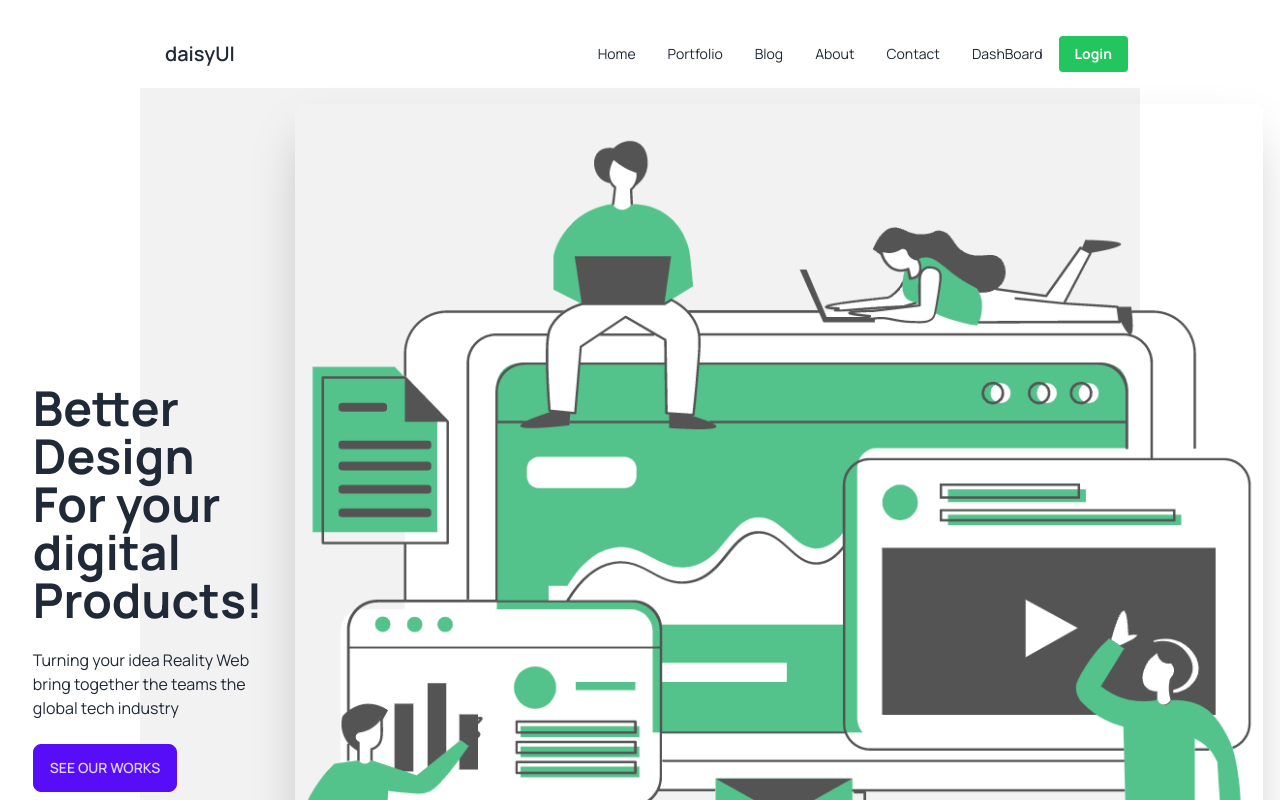
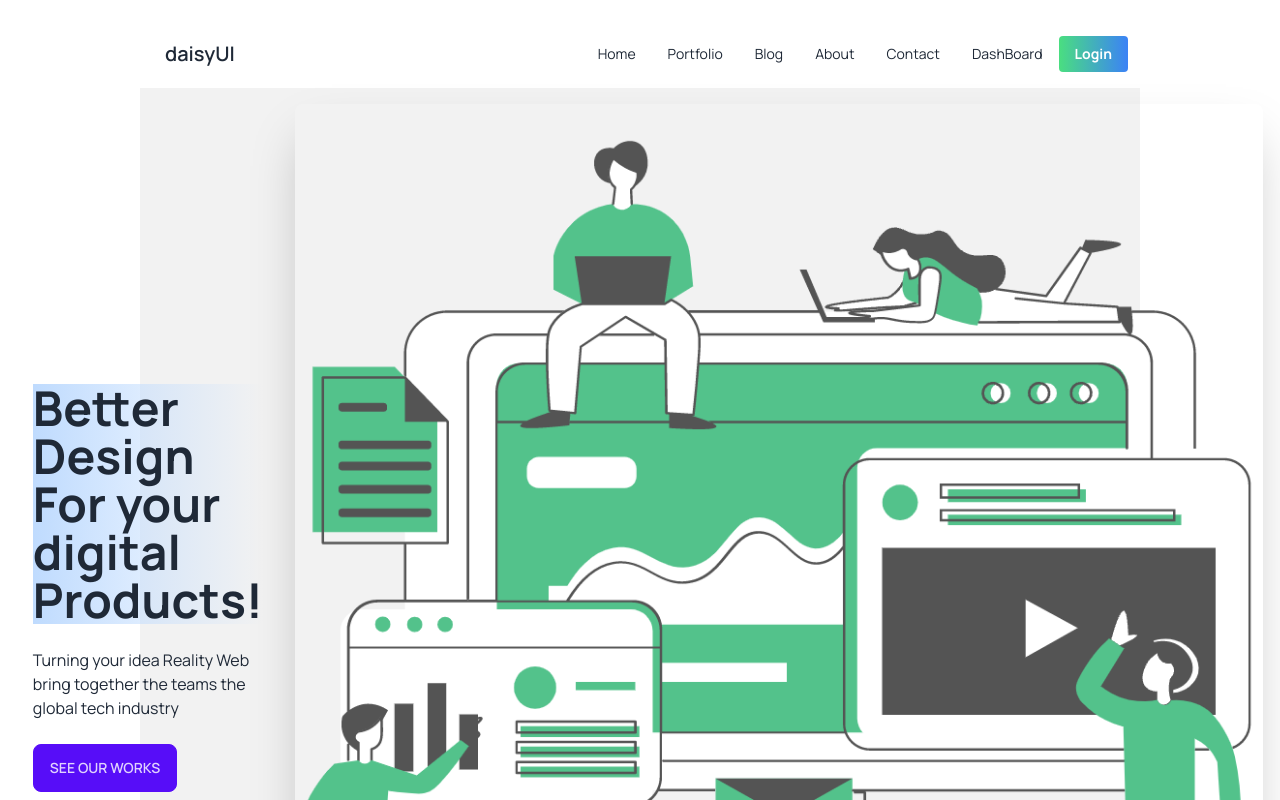
Before and after one commit to rakibulhasan933/super-blog, a Next.js app: page / in a window 1280 px wide. Shown: the top 800 px of the page. Built offline with nearby package versions, Linux system fonts and the light colour scheme.

Commit message:
[ADD] bg graient added

```diff
--- a/src/components/Hero.tsx
+++ b/src/components/Hero.tsx
@@ -8,7 +8,7 @@ function Hero() {
 				<div className="flex-col hero-content lg:flex-row-reverse">
 					<Image src="/hero.png" height={250} width={280} priority className="object-contain w-full rounded-lg shadow-2xl" alt='hero' />
 					<div className='px-4'>
-						<h1 className="text-5xl font-bold">Better Design For your digital Products!</h1>
+						<h1 className="text-5xl font-bold bg-gradient-to-r from-blue-200">Better Design For your digital Products!</h1>
 						<p className="py-6">Turning your idea Reality Web bring together the teams the global tech industry </p>
 						<button className="btn btn-primary">See Our Works</button>
 					</div>
--- a/src/components/Navbar.tsx
+++ b/src/components/Navbar.tsx
@@ -19,7 +19,7 @@ function Navbar() {
 							<li className='hover:font-semibold hover:text-green-500'><Link href="/about">About</Link></li>
 							<li className='hover:font-semibold hover:text-green-500'><Link href="/contact">Contact</Link></li>
 							<li className='hover:font-semibold hover:text-green-500'><Link href="/dashboard">DashBoard</Link></li>
-							<li className='font-bold text-white bg-green-500 rounded group'><Link href="/login">
+							<li className='font-bold text-white rounded bg-gradient-to-r from-green-400 to-blue-500 group'><Link href="/login">
 								Login
 							</Link></li>
 						</ul>
@@ -34,7 +34,7 @@ function Navbar() {
 						<li className='hover:font-semibold hover:text-green-500'><Link href="/about">About</Link></li>
 						<li className='hover:font-semibold hover:text-green-500'><Link href="/contact">Contact</Link></li>
 						<li className='hover:font-semibold hover:text-green-500'><Link href="/dashboard">DashBoard</Link></li>
-						<li className='font-bold text-white bg-green-500 rounded group'><Link href="/login">
+						<li className='font-bold text-white rounded bg-gradient-to-r from-green-400 to-blue-500 group'><Link href="/login">
 							Login
 						</Link></li>
 					</ul>
```
